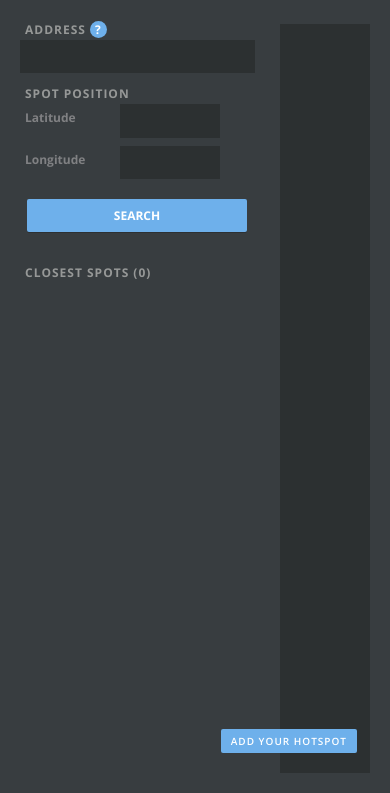
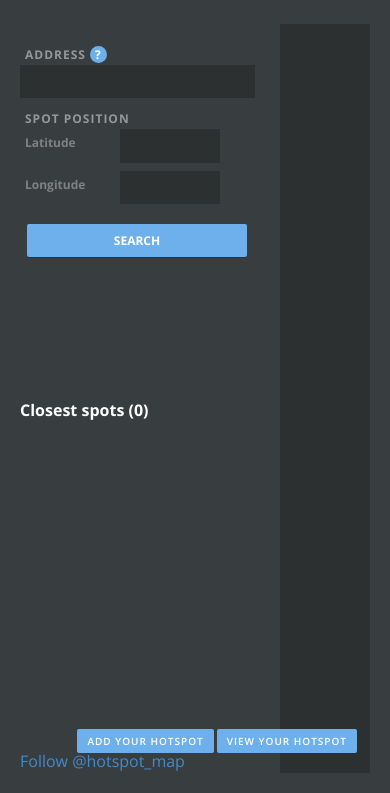
Before and after one commit to Drusy/HotspotMap, a PHP site: template app/Resources/views/map/index.html.twig in a window 390 px wide. Shown: the part 51-844 px from the top of the page. Run offline with PHP 8.4, Linux system fonts and the light colour scheme; the template is opened without the code that fills it, so the values that code supplies are empty; some libraries are stand-ins or nearby versions.

Commit message:
better responsive design + twitter buttons integration + display comments (mock)

```diff
--- a/app/Resources/views/map/index.html.twig
+++ b/app/Resources/views/map/index.html.twig
@@ -1,12 +1,15 @@
 {% extends 'layout/base_layout.html.twig' %}
 {% set page = 'home' %}
 
-{% block stylesheets %}{% endblock %}
+{% block stylesheets %}
+    <link rel="stylesheet" type="text/css" href="/HotspotMap/css/comment.css" />
+{% endblock %}
 
 {% block core %}
+    <div id="all-info-map">
         <form id="search-form">
             <div class="settings">
-            <ul>
+                <ul id="search-group">
                     <li>
                         <label for="api">Address <a id="address-tooltip" class="q" href="#" data-toggle="tooltip"
                                                     data-placement="bottom" title="Spot position is not mandatory but will have priority over the address.">?</a></label>
@@ -24,14 +27,19 @@
                         <button type="submit" id="searchButton" class="generate search-btn">Search</button>
                     </li>
                 </ul>
-            <ul>
-                <li><label for="center">Closest spots ({{ data['closestPlaces']|length }})</label></li>
+                <ul id="spots-group">
+                    <label for="center">Closest spots ({{ data['closestPlaces']|length }})</label>
+                    <div id="spots-list">
                         {% for place in data['closestPlaces'] %}
                             <li>
                                 <a class="weelabel clickablePlace" id="{{ place.id }}" href="#" >{{ place.name }} ({{ place.distance }} km)</a>
                             </li>
                         {% endfor %}
+                    </div>
                 </ul>
+            </div>
+            <div id="twitter-follow">
+                <a href="https://twitter.com/hotspot_map" class="twitter-follow-button" data-show-count="true" data-lang="en">Follow @hotspot_map</a>
             </div>
         </form>
         <form id="add-form">
@@ -49,6 +57,7 @@
                         <input type="text" class="form-control big" name="address" placeholder="Street and number" id="addressAddInput">
                         <input type="text" class="form-control" name="country" placeholder="Country" id="countryAddInput">
                         <input type="text" class="form-control" name="town" placeholder="Town" id="townAddInput">
+
                     </div>
 
                     <div id="map" class="col-md-6 view"></div>
@@ -61,14 +70,28 @@
                         <input type="text" class="form-control big" name="website" placeholder="Website" id="websiteAddInput">
                         <textarea class="form-control big" name="description" placeholder="More information" id="descriptionAddInput"></textarea>
                     </div>
+                    <div id="comments-all" class="col-md-6" style="display: none;">
+                        <label class="subtitle">COMMENTS</label><span id="add-comment" class="glyphicon glyphicon-comment"></span><br/>
+                        <div id="comments-body" >
+                            {% include 'comment/comment.html.twig' %}
+                         </div>
+                    </div>
                 </div>
             </div>
         </form>
+    </div>
     <div class="overlay"></div>
+    <div class="left-infobar">
+        <div id="twitter-mess" style="display: none;">
+            <a href="https://twitter.com/intent/tweet?button_hashtag=hotspot_map&text=I%20found%20a%20greet%20place%20to%20work%20%3A%20ID_PLACE%20on" class="twitter-hashtag-button" data-size="medium" data-related="hotspot_map">Choose this place</a>
+        </div>
+    </div>
     <div class="infobar">
         <a id="update-hotspot" class="hotspot-button" href="#" style="display: none;">update</a>
         <a id="save-hotspot" class="hotspot-button" href="#" style="display: none;">Save</a>
         <a id="add-hotspot" class="hotspot-button" href="#">Add your Hotspot</a>
+        <!-- button for debugging : strange modification on display can appear -->
+        <a id="view-hotspot" class="hotspot-button" href="#">View your Hotspot</a>
     </div>
 {% endblock %}
 
@@ -95,5 +118,9 @@
         }
 
         google.maps.event.addDomListener(window, 'load', initialize);
+
     </script>
+    <!-- for twitter button--->
+    <script>!function(d,s,id){var js,fjs=d.getElementsByTagName(s)[0];if(!d.getElementById(id)){js=d.createElement(s);js.id=id;js.src="//platform.twitter.com/widgets.js";fjs.parentNode.insertBefore(js,fjs);}}(document,"script","twitter-wjs");</script>
+    <script>!function(d,s,id){var js,fjs=d.getElementsByTagName(s)[0],p=/^http:/.test(d.location)?'http':'https';if(!d.getElementById(id)){js=d.createElement(s);js.id=id;js.src=p+'://platform.twitter.com/widgets.js';fjs.parentNode.insertBefore(js,fjs);}}(document, 'script', 'twitter-wjs');</script>
 {% endblock %}
--- a/src/HotspotMap/Controller/MapController.php
+++ b/src/HotspotMap/Controller/MapController.php
@@ -53,7 +53,7 @@ class MapController extends HotspotMapController
         $place = $this->retrieveClientInfo();
         $places = $placeMapper->findAllValidated();
 
-        $closestPlaces = $placeMapper->findClosestPlaces($place->latitude, $place->longitude, 300);
+        $closestPlaces = $placeMapper->findClosestPlaces($place->latitude, $place->longitude, 3000);
 
         $data = array(
             'closestPlaces' => $closestPlaces,
--- a/web/HotspotMap/css/style.css
+++ b/web/HotspotMap/css/style.css
@@ -16,13 +16,12 @@ body {
 .settings{
 	background: #383d40;
 	-moz-box-sizing: border-box;
-	min-height: 100%;
 	position: relative;
 	width: 280px;
-	float:left;
-	margin:0 0 50px;
 	z-index: 2;
-    top:50px;
+    bottom: 60px;
+    top: 75px;
+    position: fixed;
 }
 	.settings a{
 		color:#ccc;
@@ -178,6 +198,14 @@ hr{
 	right: 30px;
 	z-index: 200;
 }
+
+.left-infobar {
+    bottom: 30px;
+    position: absolute;
+    left: 300px;
+    z-index: 200;
+}
+
 .hotspot-button {
     background: #6EB0EB;
 	border-radius: 2px;
@@ -373,3 +401,34 @@ label.input-type{
     color: #3c763d;
     font-size: 15px;
 }
+
+#twitter-follow{
+    bottom: 20px;
+    padding-left: 20px;
+    position: absolute;
+}
+
+#spots-group{
+    height: 50%;
+}
+
+#spots-list{
+    overflow-x: hidden;
+    overflow-y: auto;
+    height: 100%;
+}
+
+#search-group{
+    overflow-x: hidden;
+    overflow-y: auto;
+    height: 50%;
+}
+
+#add-comment{
+    cursor: pointer;
+    padding-left: 6px;
+}
+
+#add-comment:hover{
+    cursor: pointer;
+}
--- a/web/HotspotMap/js/index.js
+++ b/web/HotspotMap/js/index.js
@@ -78,7 +78,7 @@ function allowUpdateForId(id) {
     {
         if(isMapViewMode())
         {
-            toggleMap();
+            toggleMap("edit");
             $("#add-hotspot").text("cancel");
             currentPlaceId = id;
             setTimeout(
@@ -97,17 +97,17 @@ function isMapViewMode() {
     return $("#map").hasClass("view");
 }
 
-function toggleMap() {
+function toggleMap(type) {
     $("#caract").toggle();
     $("#map-info").toggle();
     if(isMapViewMode())
     {
         $("#map").removeClass("view");
-        $("#map").addClass("edit");
+        $("#map").addClass(type);
     }
     else
     {
-        $("#map").removeClass("edit");
+        $("#map").removeClass(type);
         $("#map").addClass("view");
     }
     setTimeout(
@@ -164,7 +164,7 @@ $("#add-hotspot").click(function() {
         $(this).text("add your hotspot");
     }
 
-    toggleMap();
+    toggleMap("edit");
 });
 
 $('#update-hotspot').click(function() {
@@ -173,6 +173,11 @@ $('#update-hotspot').click(function() {
 
 $('#save-hotspot').click(function() {
     $('#add-form').submit();
+});
+
+$('#view-hotspot').click(function() {
+    toggleMap("add");
+    toggleComment();
 });
 
 $('#add-form').on('submit', function(event) {
@@ -227,7 +232,7 @@ function saveHotspot() {
     request.done(function( data ) {
         var json = $.parseJSON(data);
 
-        toggleMap();
+        toggleMap("edit");
         $("#add-hotspot").text("add your hotspot");
 
         setTimeout(
@@ -301,6 +306,23 @@ function updateInputFromURI(uri) {
     return result;
 }
 
+function toggleComment(){
+
+    if($("#map-info").hasClass("col-md-12"))
+    {
+        $("#map-info").removeClass("col-md-12");
+        $("#map-info").addClass("col-md-6");
+    }
+    else
+    {
+        $("#map-info").removeClass("col-md-6");
+        $("#map-info").addClass("col-md-12");
+    }
+
+    $("#comments-all").toggle();
+    $("#twitter-mess").toggle();
+}
+
 $(".clickablePlace").click(function() {
     var placeId = $(this).attr('id');
 
```
Also changed, not shown: other parts of web/HotspotMap/css/style.css (+29 -8 lines), app/Resources/views/comment/comment.html.twig (added, +35 -0 lines), web/HotspotMap/css/comment.css (added, +95 -0 lines), app/Resources/less/here_file.less (deleted). Lines whose indentation alone changed are shown as unchanged.
